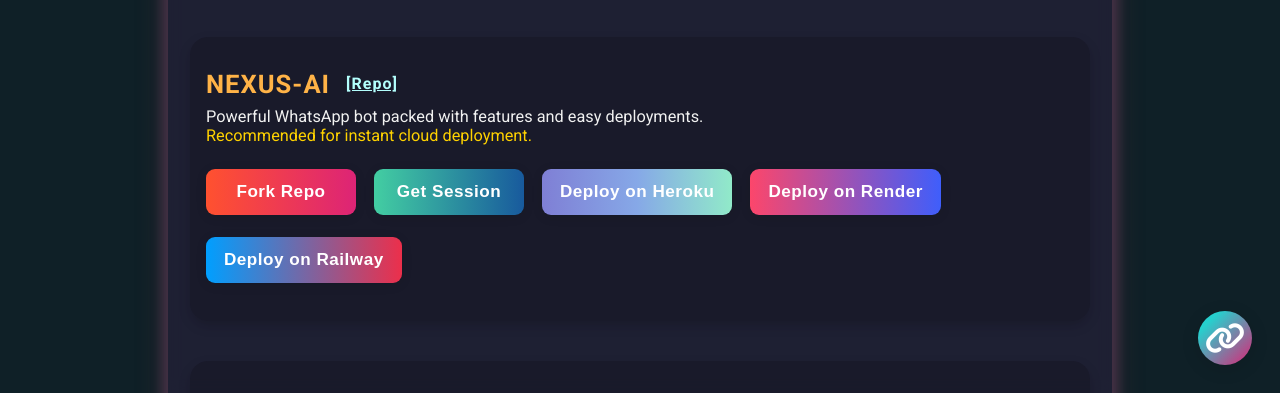
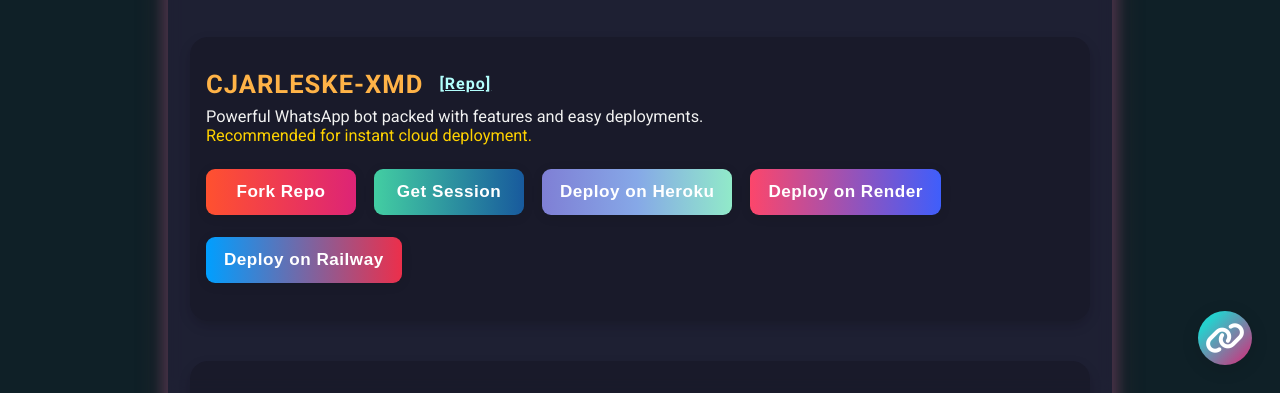
Before and after one commit to Charleskenya1/Contacts, a plain HTML site: page index.html in a window 1280 px wide. Shown: the part 407-800 px from the top of the page. Drawn offline with Linux system fonts and the light colour scheme.

Commit message:
Update index.html

```diff
--- a/index.html
+++ b/index.html
@@ -219,9 +219,9 @@
     Effortlessly deploy and manage <b>CHARLESKE</b> & <b>CHARLESKE-XMD</b> WhatsApp bots. Choose your platform, get your session, and get started in seconds!
   </p>
 
-  <!-- NEXUS Section -->
+  <!-- CHARLESKE-XMD Section -->
   <div class="bot-section">
-    <div class="bot-title">NEXUS-AI <a class="repo-link" href="https://github.com/Charleskenya1/CHARLESKE-XMD" target="_blank">[Repo]</a></div>
+    <div class="bot-title">CJARLESKE-XMD <a class="repo-link" href="https://github.com/Charleskenya1/CHARLESKE-XMD" target="_blank">[Repo]</a></div>
     <div class="bot-desc">
       Powerful WhatsApp bot packed with features and easy deployments. <br>
       <span style="color:#ffd200;">Recommended for instant cloud deployment.</span>
@@ -235,7 +235,7 @@
     </div>
   </div>
 
-  <!-- NEXUS-XMD Section -->
+  <!-- CHARLESKE-XMD Section -->
   <div class="bot-section">
     <div class="bot-title">CHARLESKE-XMD <a class="repo-link" href="https://github.com/Charleskenya1-XMD" target="_blank">[Repo]</a></div>
     <div class="bot-desc">
```
